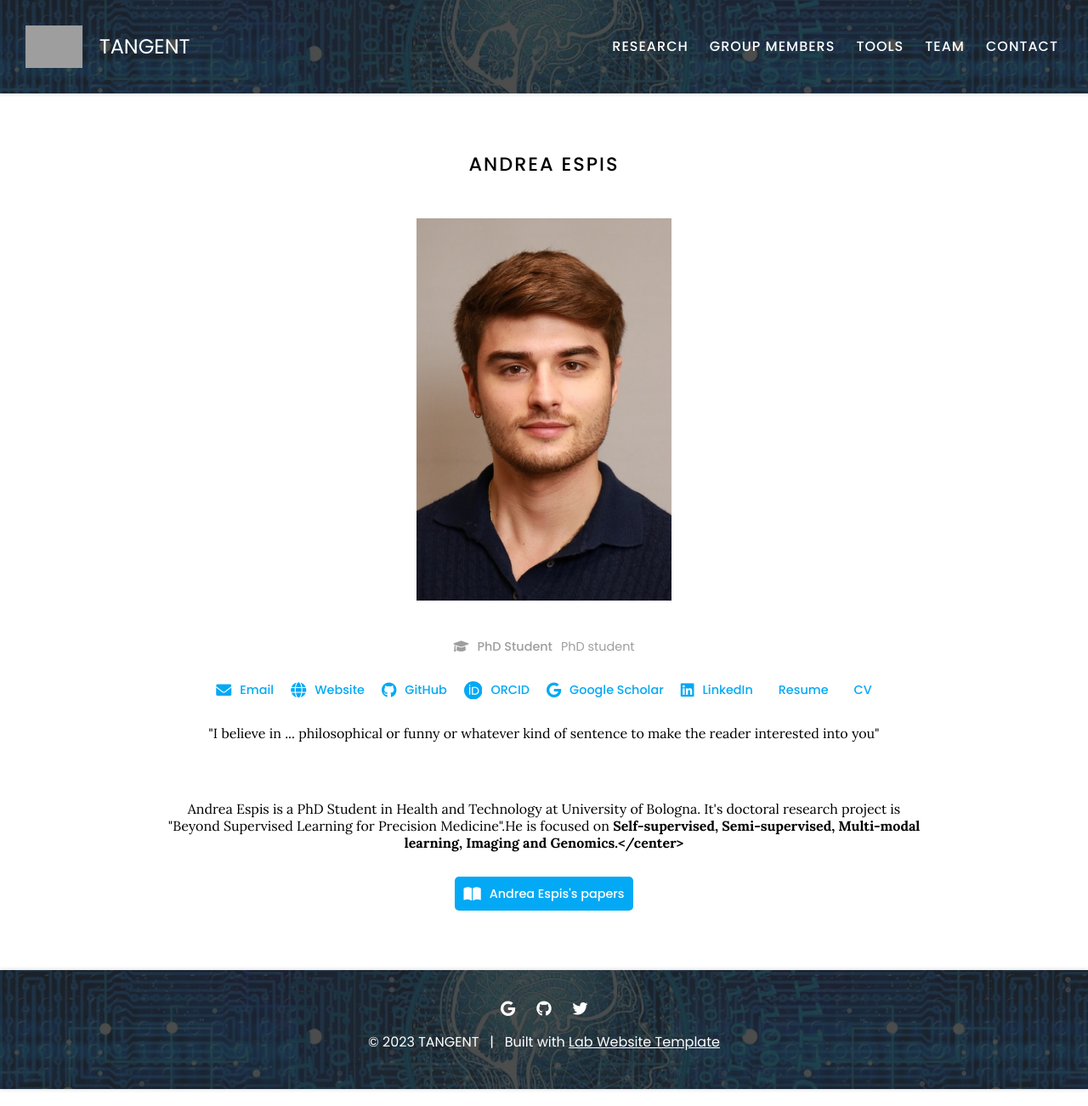
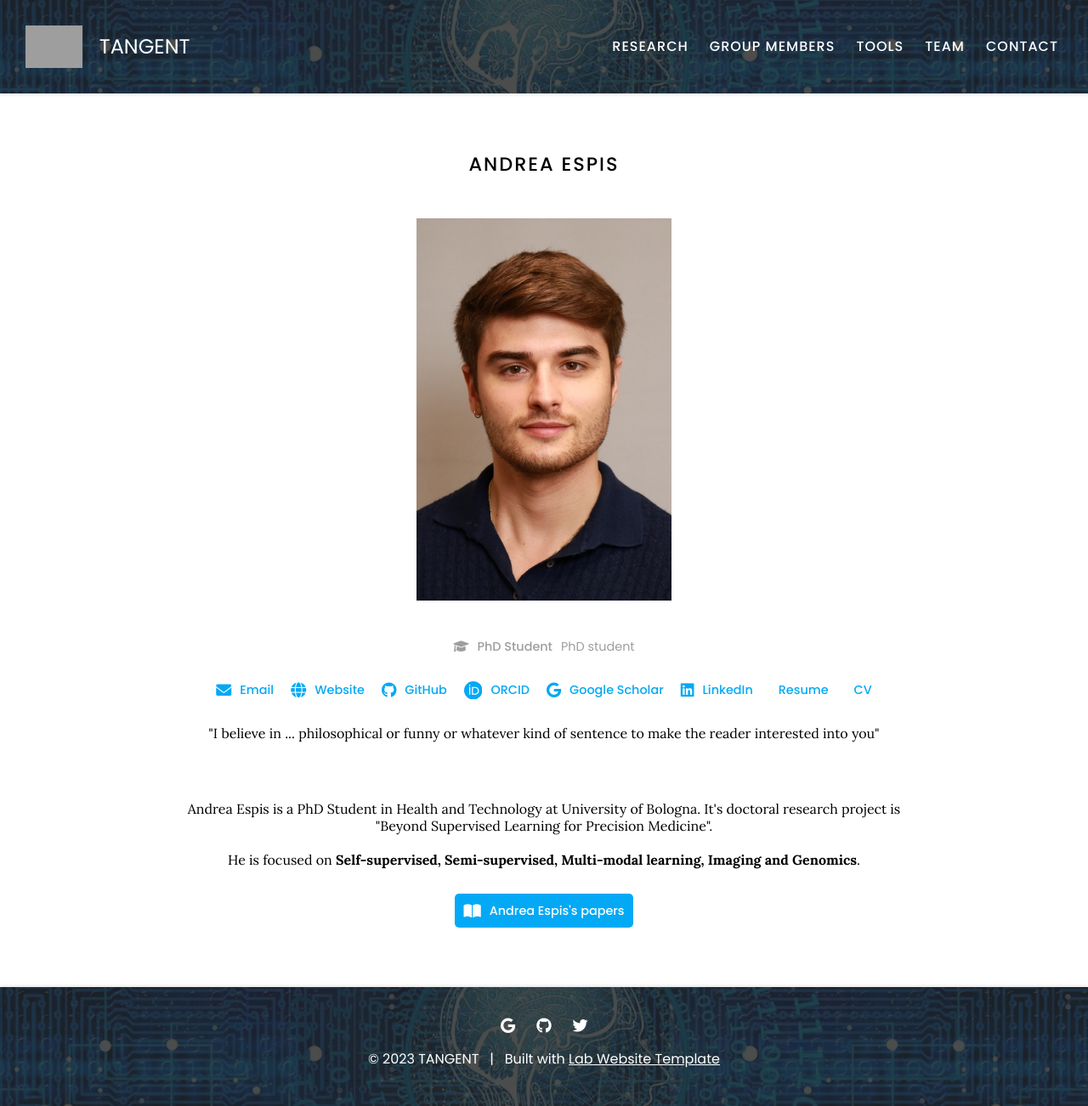
Before and after one commit to riccardoscheda/riccardoscheda.github.io, a Jekyll site: the page built from _members/andrea_espis.md, in a window 1280 px wide. Shown: the whole page at 85% size. Built offline with Jekyll 4.4.1, drawn with Linux system fonts in a browser that asks for light colours; grey boxes are pictures that could not be loaded.

Commit message:
Update andrea_espis.md

```diff
--- a/_members/andrea_espis.md
+++ b/_members/andrea_espis.md
@@ -22,4 +22,4 @@
 
 <center>"I believe in ... philosophical or funny or whatever kind of sentence to make the reader interested into you"</center><br>
 
-<center>Andrea Espis is a PhD Student in Health and Technology at University of Bologna. It's doctoral research project is "Beyond Supervised Learning for Precision Medicine".He is focused on <b>Self-supervised, Semi-supervised, Multi-modal learning, Imaging and Genomics<b>.</center><br>
+<center>Andrea Espis is a PhD Student in Health and Technology at University of Bologna. It's doctoral research project is "Beyond Supervised Learning for Precision Medicine". <br><br>He is focused on <b>Self-supervised, Semi-supervised, Multi-modal learning, Imaging and Genomics</b>.</center>
```
